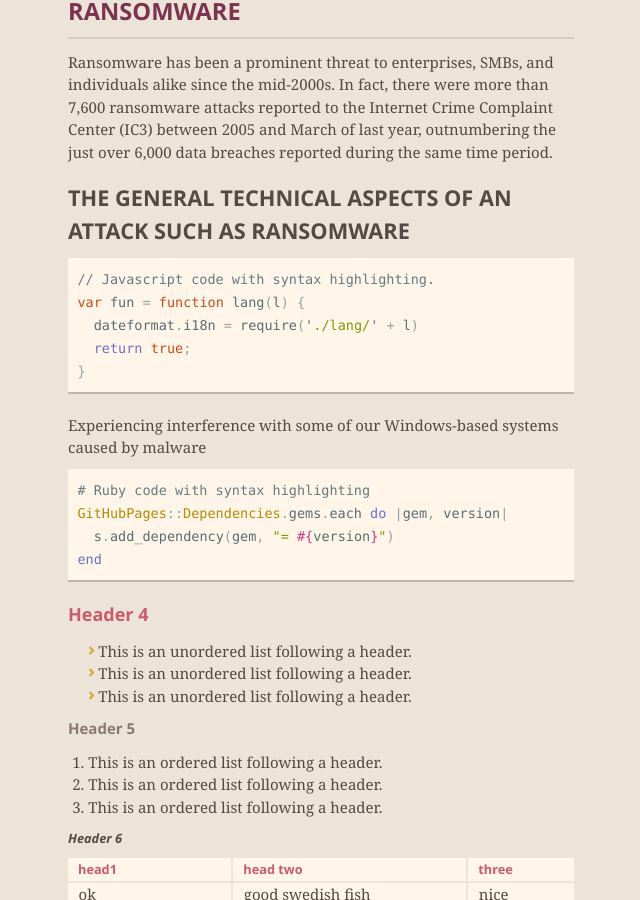
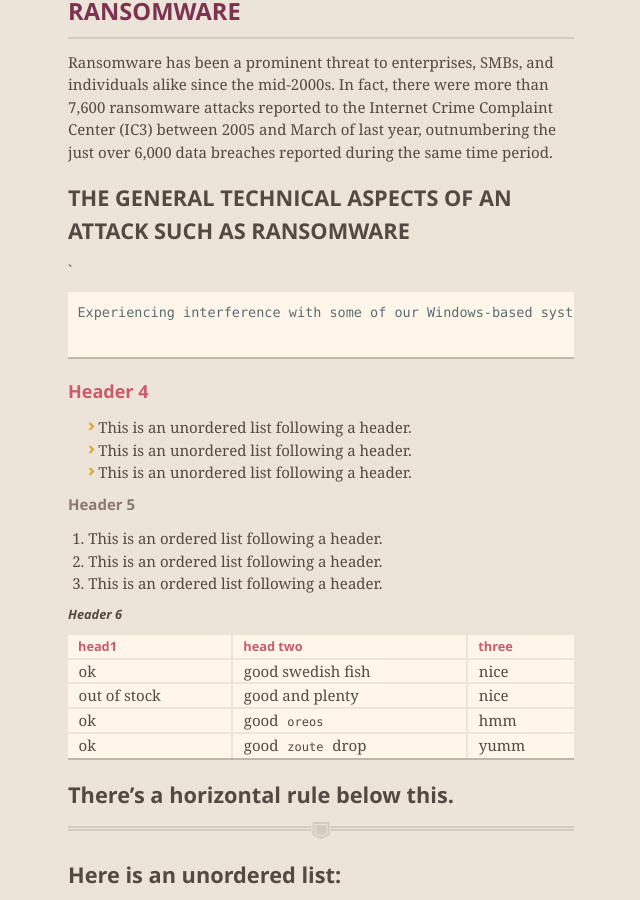
Before and after one commit to nehole/nehole.github.io, a Jekyll site: the page built from index.md, in a window 1280 px wide and 900 px high, scrolled down 477 px. Shown: the whole window, without its empty margins (319-959 px from the left). Built offline with Jekyll 4.4.1, drawn with Linux system fonts in a browser that asks for light colours; nearby versions of some CDN libraries; our own code applies the rules of GitHub Pages for plain Markdown files.

Commit message:
Update index.md

````diff
--- a/index.md
+++ b/index.md
@@ -12,19 +12,10 @@ Ransomware has been a prominent threat to enterprises, SMBs, and individuals ali
 
 ### [](#header-3)THE GENERAL TECHNICAL ASPECTS OF AN ATTACK SUCH AS RANSOMWARE
 
-```js
-// Javascript code with syntax highlighting.
-var fun = function lang(l) {
-  dateformat.i18n = require('./lang/' + l)
-  return true;
-}
+`
 ```
 Experiencing interference with some of our Windows-based systems caused by malware
-```ruby
-# Ruby code with syntax highlighting
-GitHubPages::Dependencies.gems.each do |gem, version|
-  s.add_dependency(gem, "= #{version}")
-end
+
 ```
 
 #### [](#header-4)Header 4
````
